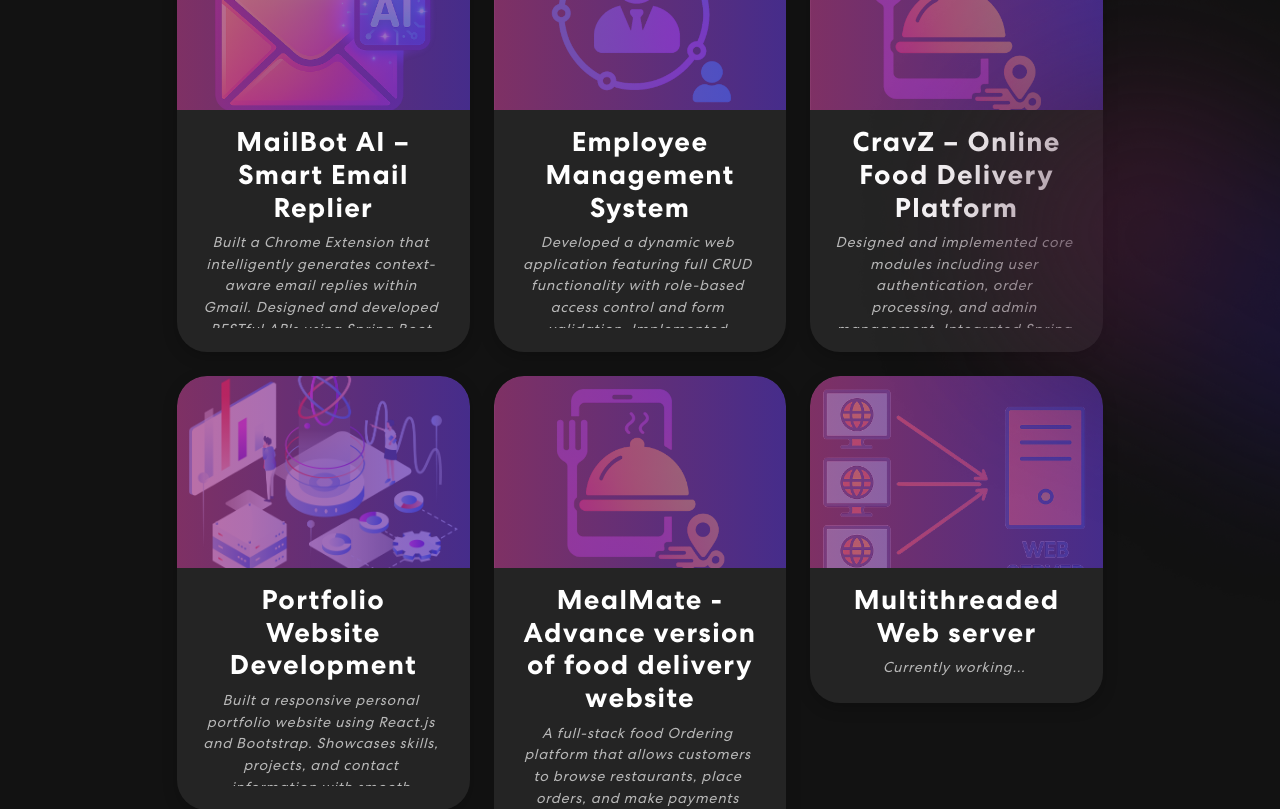
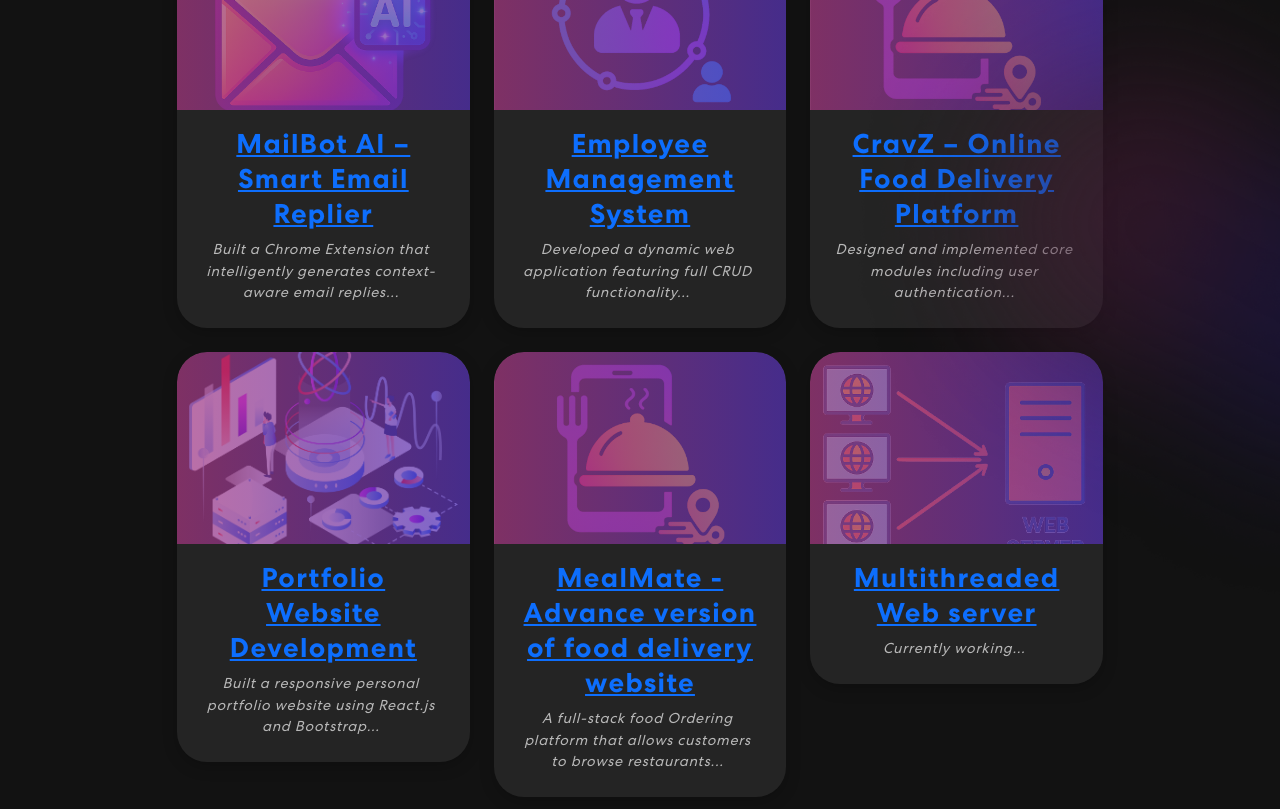
Before and after one commit to Manan10Sharma/personal-portfolio, a React (Create React App) app: page / in a window 1280 px wide. Shown: the part 3240-4049 px from the top of the page. Built offline with nearby package versions, Linux system fonts and the light colour scheme.

Commit message:
Updated features

```diff
--- a/src/components/ProjectCard.js
+++ b/src/components/ProjectCard.js
@@ -1,13 +1,16 @@
 import { Col } from "react-bootstrap";
 
-export const ProjectCard = ({ title, description, imgUrl }) => {
+export const ProjectCard = ({ title, description, imgUrl, projectUrl }) => {
   return (
     <Col sm={6} md={4}>
       <div className="proj-imgbx">
         <img src={imgUrl} alt={title} />
-        {/* The .proj-imgbx::before pseudo-element still provides an overlay for stylistic purposes */}
         <div className="proj-txtx">
-          <h4>{title}</h4>
+          <h4>
+            <a href={projectUrl} target="_blank" rel="noopener noreferrer">
+              {title}
+            </a>
+          </h4>
           <span>{description}</span>
         </div>
       </div>
--- a/src/components/Projects.js
+++ b/src/components/Projects.js
@@ -13,33 +13,39 @@ export const Projects = () => {
   const projects = [
     {
       title: "MailBot AI – Smart Email Replier",
-      description: "Built a Chrome Extension that intelligently generates context-aware email replies within Gmail. Designed and developed RESTful APIs using Spring Boot and implemented a tone-based classification system (Professional, Casual, Friendly) for tailored responses. Integrated a responsive frontend using React.js and Material UI, enabling real-time suggestions directly within the Gmail interface.",
+      description: "Built a Chrome Extension that intelligently generates context-aware email replies...",
       imgUrl: projImg1,
+      projectUrl: "https://github.com/Manan10Sharma/MailBot_AI-Smart_Email_Replies" // New property
     },
     {
       title: "Employee Management System",
-      description: "Developed a dynamic web application featuring full CRUD functionality with role-based access control and form validation. Implemented backend logic using Spring MVC and Hibernate, and used Thymeleaf for server-side rendering. Included an intuitive admin panel for managing users and data efficiently.",
+      description: "Developed a dynamic web application featuring full CRUD functionality...",
       imgUrl: projImg2,
+      projectUrl: "https://github.com/Manan10Sharma/Employee-Management-" // New property
     },
     {
       title: "CravZ – Online Food Delivery Platform",
-      description: "Designed and implemented core modules including user authentication, order processing, and admin management. Integrated Spring Security for robust access control and used Thymeleaf to build a responsive, server-rendered UI connected to a MySQL-backed backend.",
+      description: "Designed and implemented core modules including user authentication...",
       imgUrl: projImg3,
+      projectUrl: "https://github.com/Manan10Sharma/CravZ" // New property
     },
     {
       title: "Portfolio Website Development",
-      description: "Built a responsive personal portfolio website using React.js and Bootstrap. Showcases skills, projects, and contact information with smooth animations.",
+      description: "Built a responsive personal portfolio website using React.js and Bootstrap...",
       imgUrl: projImg6,
+      projectUrl: "https://github.com/Manan10Sharma/personal-portfolio" // New property
     },
     {
       title: "MealMate - Advance version of food delivery website",
-      description: "A full-stack food Ordering platform that allows customers to browse restaurants, place orders, and make payments while allowing vendors to manage their restaurant details, orders, and menus. The platform includes secure user authentication and role-based access control to ensure only authorized users can access specific resources.",
+      description: "A full-stack food Ordering platform that allows customers to browse restaurants...",
       imgUrl: projImg3,
+      projectUrl: "https://github.com/Manan10Sharma/MealMate" // New property
     },
     {
       title: "Multithreaded Web server",
       description: "Currently working...",
       imgUrl: projImg5,
+      projectUrl: "#" // New property
     },
   ];
 
```
